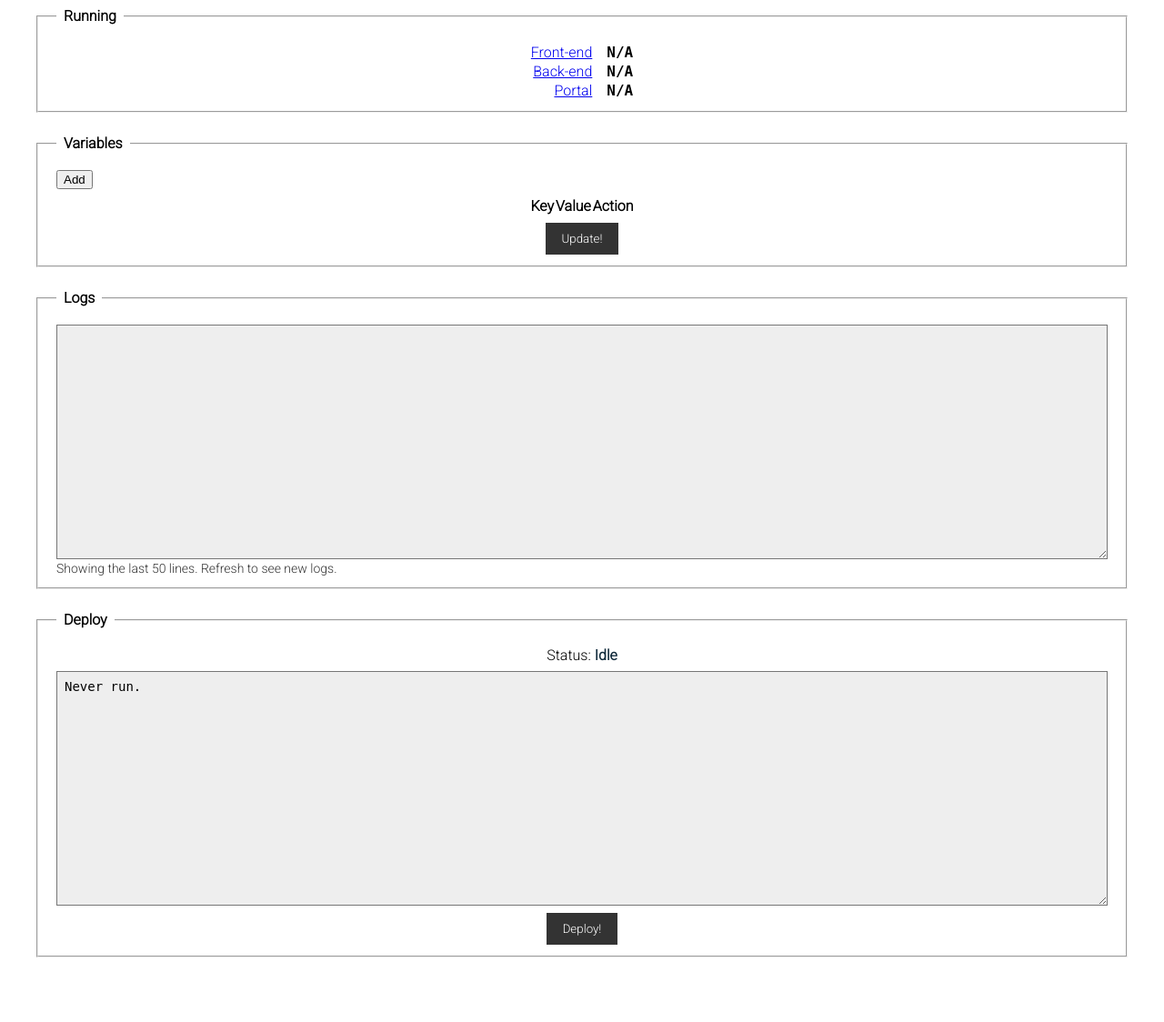
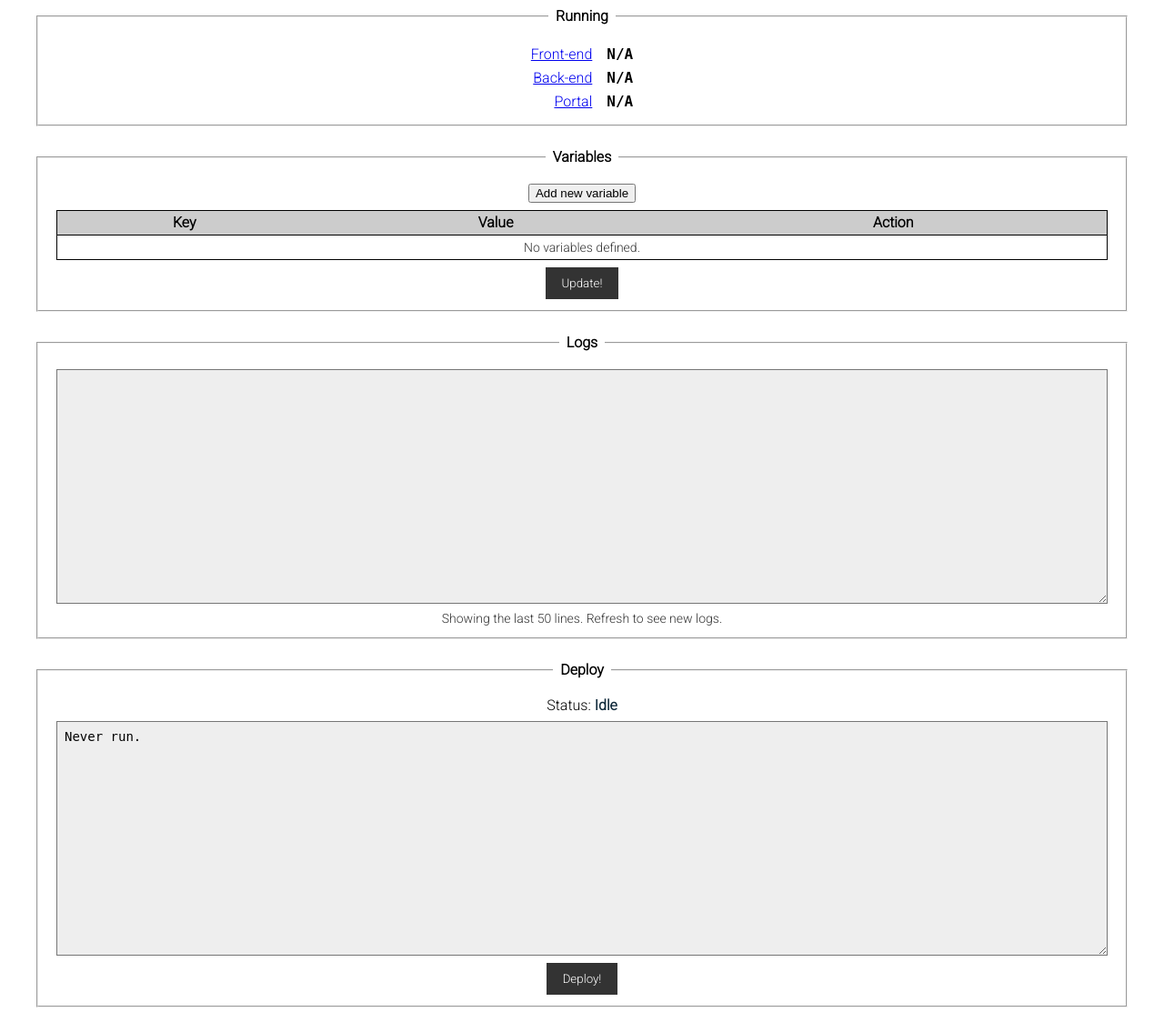
Before and after one commit to Wanchester/sd-ec2, a PHP site: page /deploy.php?req=1 in a window 1280 px wide. Shown: the whole page at 91% size. Before the commit the page ends 1053 px from the top, so only its background shows below. Run offline with PHP 8.4, Linux system fonts and the light colour scheme; lists and menus that the app fills with data are empty.

Commit message:
Clear logs before running + Fix styles

```diff
--- a/playbook.yml
+++ b/playbook.yml
@@ -110,7 +110,7 @@
         chdir: "{{ base_path }}"
 
     - name: "Back-end: Start Express server with PM2"
-      command: "eval $([ -r \"{{ env_path }}\" ] && cat \"{{ env_path }}\") pm2 start npm --name \"{{ app_name }}\" --log \"${{ node_log_path }}\" --time -- start"
+      shell: "unlink \"{{ node_log_path }}\" && eval $([ -r \"{{ env_path }}\" ] && cat \"{{ env_path }}\") pm2 start npm --name \"{{ app_name }}\" --log \"${{ node_log_path }}\" --time -- start"
       args:
         chdir: "{{ be_repo_path }}"
 
--- a/www/deploy.php
+++ b/www/deploy.php
@@ -98,6 +98,7 @@ if ($_GET["req"] === "ping") {
     }
 
     file_put_contents(ENV, $env);
+    shell_exec("sudo unlink \"" . NODE_LOG . "\"");
     exec(
       "eval $([ -r \"" . ENV . "\" ] && cat \"" . ENV . "\") sudo pm2 restart sd --update-env 2>&1",
       $log,
@@ -146,6 +147,7 @@ if ($_GET["req"] === "ping") {
       width: 480px;
       margin-bottom: 16px;
       padding: 12px 20px;
+      text-align: center;
     }
 
     @media (min-width: 576px) {
@@ -181,6 +183,10 @@ if ($_GET["req"] === "ping") {
     .f table {
       margin: 0 auto;
       border-collapse: collapse;
+    }
+
+    .f table tr {
+      line-height: 1.5em;
     }
 
     .b {
@@ -297,6 +303,31 @@ if ($_GET["req"] === "ping") {
       font-size: 14px;
       opacity: 0.8;
       margin-top: 8px;
+      display: inline-block;
+    }
+
+    #vars {
+      width: 100%;
+      padding: 8px;
+      border: 1px solid #000;
+    }
+
+    #vars tr {
+      border: 1px solid #000;
+    }
+
+    #vars tr.head {
+      background: #ccc;
+    }
+
+    #vars tr.empty td {
+      text-align: center;
+      font-size: 14px;
+      opacity: 0.8;
+    }
+
+    #vars input {
+      width: 100%;
     }
   </style>
 </head>
@@ -321,11 +352,15 @@ if ($_GET["req"] === "ping") {
   </fieldset>
   <fieldset class="f">
     <legend class="l">Variables</legend>
+    <button id="new-variable" style="margin-bottom: 8px;">Add new variable</button>
     <table id="vars">
       <tr class="head">
         <th>Key</th>
         <th>Value</th>
         <th>Action</th>
+      </tr>
+      <tr class="empty">
+        <td colspan="3">No variables defined.</td>
       </tr>
     </table>
     <div class="d"><button id="update">Update!</button></div>
@@ -335,7 +370,7 @@ if ($_GET["req"] === "ping") {
   </fieldset>
   <fieldset class="f">
     <legend class="l">Logs</legend>
-    <textarea class="t" rows="15" readonly><?php echo shell_exec("sudo pm2 logs sd --lines 50 --nostream"); ?></textarea>
+    <textarea class="t" rows="15" readonly><?php echo shell_exec("tail --lines=50 \"" . NODE_LOG . "\""); ?></textarea>
     <small>Showing the last 50 lines. Refresh to see new logs.</small>
   </fieldset>
   <fieldset class="f">
@@ -440,15 +475,19 @@ if ($_GET["req"] === "ping") {
     }
     updateButton.click(update);
 
-    var addButton = $('<button style="margin-bottom: 8px;">Add</button>');
+    var addButton = $('#new-variable');
     function table() {
       addButton.click(function () {
         var tr = $('<tr><td><input /></td><td><input /></td><td><button>Remove</button></td></tr>');
         tr.find('button').click(function () {
           if (confirm('Are you sure to delete this key:' + tr.find('td').eq(0).find('input').val() + '?')) {
             tr.remove();
+            if (!tableElm.children('tr').not('.head, .empty').length) {
+              tableElm.find('tr.empty').css('display', '');
+            }
           }
         });
+        tableElm.find('tr.empty').css('display', 'none');
         tableElm.append(tr);
       });
       addButton.insertBefore(tableElm);
@@ -457,6 +496,7 @@ if ($_GET["req"] === "ping") {
 
     function tableRefresh(data) {
       tableElm.children('tr').not('.head').remove();
+      tableElm.find('tr.empty').css('display', '');
 
       for (var key in data) {
         addButton.trigger('click');
```
